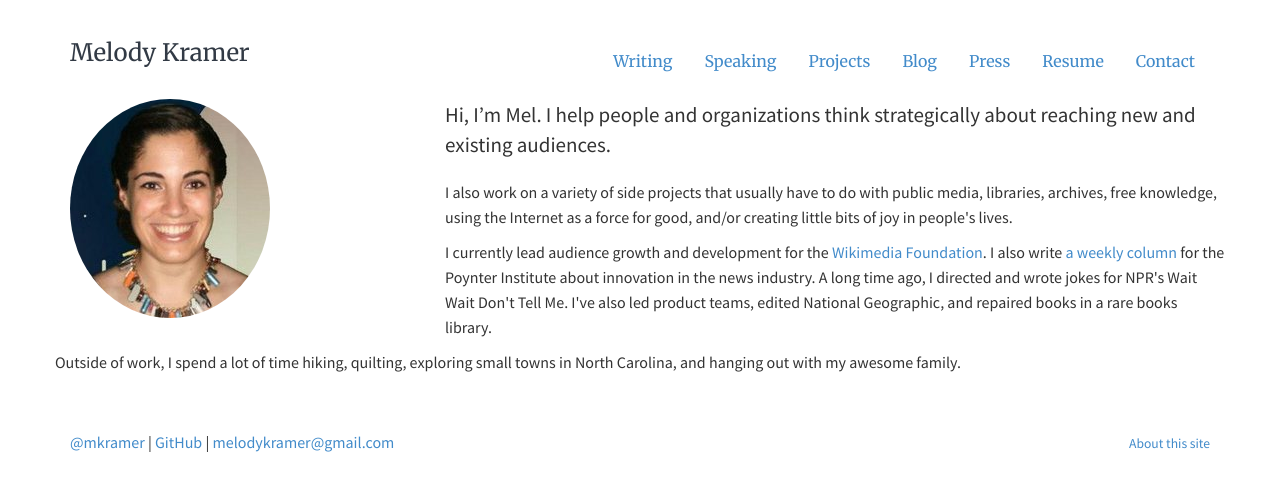
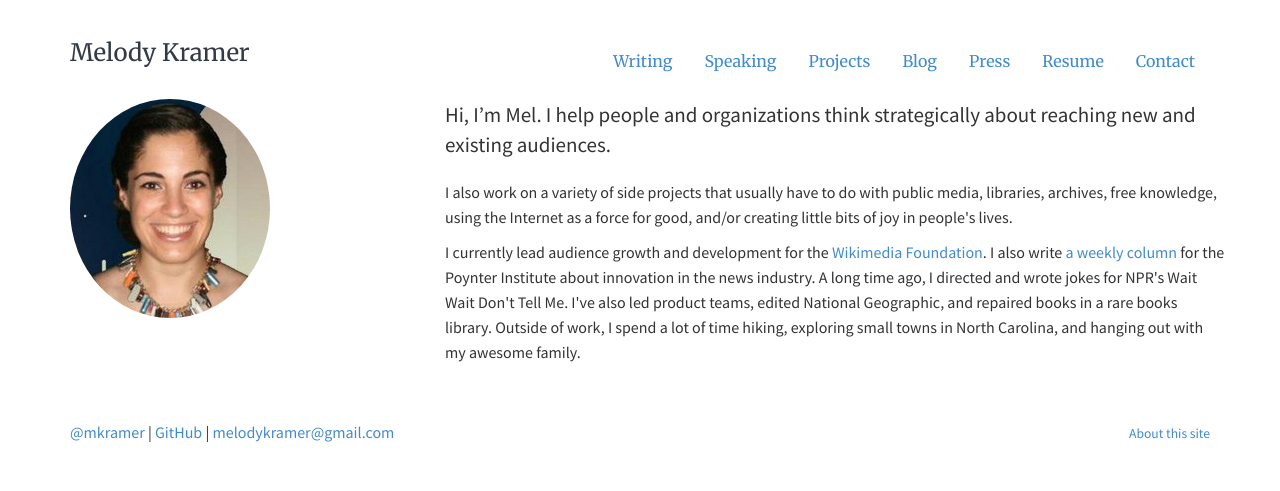
Before and after one commit to melodykramer/old-website, a Jekyll site: the page built from index.md, in a window 1280 px wide. Shown: the top 491 px of the page. Built offline with Jekyll 4.4.1, drawn with Linux system fonts in a browser that asks for light colours.

Commit message:
Update index.md

```diff
--- a/index.md
+++ b/index.md
@@ -16,6 +16,5 @@
 	<div itemscope itemtype="http://data-vocabulary.org/Person" class="col-sm-8"></div>
 	<p class="lead" markdown="1">Hi, I'm <span itemprop="name">Mel</span>. I help people and organizations think strategically about reaching new and existing audiences.</p>
 	<p>I also work on a variety of side projects that usually have to do with public media, libraries, archives, free knowledge, using the Internet as a force for good, and/or creating little bits of joy in people's lives.</p>
-	<p>I currently lead audience growth and development for the <a href="https://wikimediafoundation.org/wiki/Home">Wikimedia Foundation</a>. I also write <a href="http://www.poynter.org/author/melody-kramer/">a weekly column</a> for the Poynter Institute about innovation in the news industry. A long time ago, I directed and wrote jokes for NPR's Wait Wait Don't Tell Me. I've also led product teams, edited National Geographic, and repaired books in a rare books library.</p>
-	<p>Outside of work, I spend a lot of time hiking, quilting, exploring small towns in North Carolina, and hanging out with my awesome family.</p>
+	<p>I currently lead audience growth and development for the <a href="https://wikimediafoundation.org/wiki/Home">Wikimedia Foundation</a>. I also write <a href="http://www.poynter.org/author/melody-kramer/">a weekly column</a> for the Poynter Institute about innovation in the news industry. A long time ago, I directed and wrote jokes for NPR's Wait Wait Don't Tell Me. I've also led product teams, edited National Geographic, and repaired books in a rare books library. Outside of work, I spend a lot of time hiking, exploring small towns in North Carolina, and hanging out with my awesome family.</p>
 </div>
```
